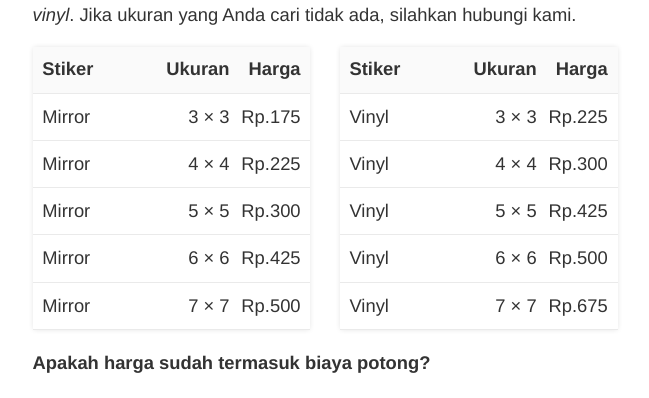
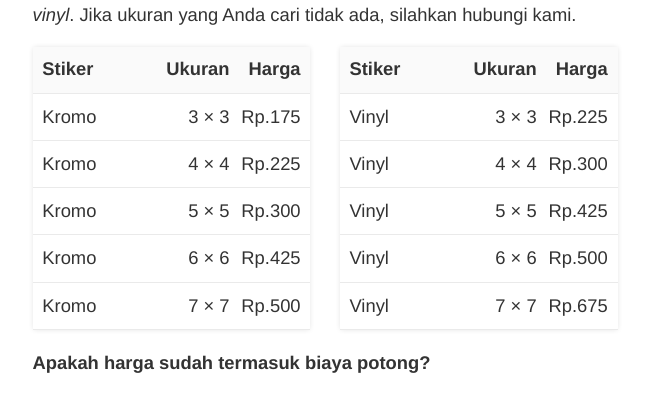
Before and after one commit to tertanda/kursif.github.io, a Jekyll site: the page built from artikel/_posts/2017-01-10-cetak-stiker-full-color.md, in a window 1280 px wide and 900 px high, scrolled down 841 px. Shown: the part 154-552 px from the top of the window, without its empty margins (315-964 px from the left). Built offline with Jekyll 4.4.1, drawn with Linux system fonts in a browser that asks for light colours; a script that is not in the unit is left out.

Commit message:
Memperbaiki tabel harga.

```diff
--- a/_includes/part/price/stiker.html
+++ b/_includes/part/price/stiker.html
@@ -4,19 +4,19 @@
             <span class="site-item__type">Stiker</span><span class="site-item__size">Ukuran<sup></sup></span><span class="site-item__price">Harga</span>
         </li>
         <li class="site-price__item page-column">
-            <span class="site-item__type">Mirror</span><span class="site-item__size">3 &times; 3</span><span class="site-item__price">Rp.175</span>
+            <span class="site-item__type">Kromo</span><span class="site-item__size">3 &times; 3</span><span class="site-item__price">Rp.175</span>
         </li>
         <li class="site-price__item page-column">
-            <span class="site-item__type">Mirror</span><span class="site-item__size">4 &times; 4</span><span class="site-item__price">Rp.225</span>
+            <span class="site-item__type">Kromo</span><span class="site-item__size">4 &times; 4</span><span class="site-item__price">Rp.225</span>
         </li>
         <li class="site-price__item page-column">
-            <span class="site-item__type">Mirror</span><span class="site-item__size">5 &times; 5</span><span class="site-item__price">Rp.300</span>
+            <span class="site-item__type">Kromo</span><span class="site-item__size">5 &times; 5</span><span class="site-item__price">Rp.300</span>
         </li>
         <li class="site-price__item page-column">
-            <span class="site-item__type">Mirror</span><span class="site-item__size">6 &times; 6</span><span class="site-item__price">Rp.425</span>
+            <span class="site-item__type">Kromo</span><span class="site-item__size">6 &times; 6</span><span class="site-item__price">Rp.425</span>
         </li>
         <li class="site-price__item page-column">
-            <span class="site-item__type">Mirror</span><span class="site-item__size">7 &times; 7</span><span class="site-item__price">Rp.500</span>
+            <span class="site-item__type">Kromo</span><span class="site-item__size">7 &times; 7</span><span class="site-item__price">Rp.500</span>
         </li>
     </ul>
 </div>
```
